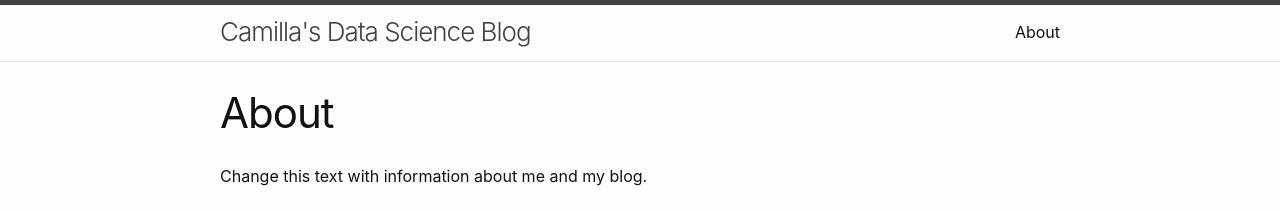
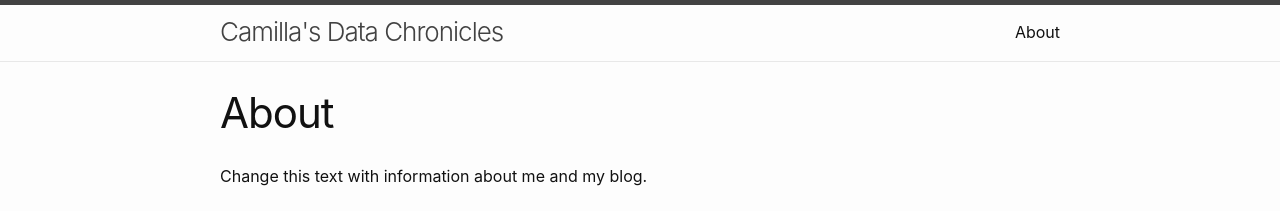
Before and after one commit to camilla47/camilla47.github.io, a Jekyll site: the page built from stat386-blog-theme-main/about.markdown, in a window 1280 px wide. Shown: the top 211 px of the page. Built offline with Jekyll 4.4.1, drawn with Linux system fonts in a browser that asks for light colours.

Commit message:
Update _config.yml

```diff
--- a/stat386-blog-theme-main/_config.yml
+++ b/stat386-blog-theme-main/_config.yml
@@ -18,9 +18,9 @@
 # You can create any custom variable you would like, and they will be accessible
 # in the templates via {{ site.myvariable }}.
 
-title: "Camilla's Data Science Blog"
+title: "Camilla's Data Chronicles"
 email: "adia.sapphire36@gmail.com"
-description: "Camilla and the discovery of her data science journey"
+description: "Follow one student's path through the discovery of data science"
 baseurl: # "/camilla47.github.io" # the name of the repository
 url: "https://camilla47.github.io" #  change this to "https://<your-github-username>.github.io"
 image: https://source.unsplash.com/random
```
